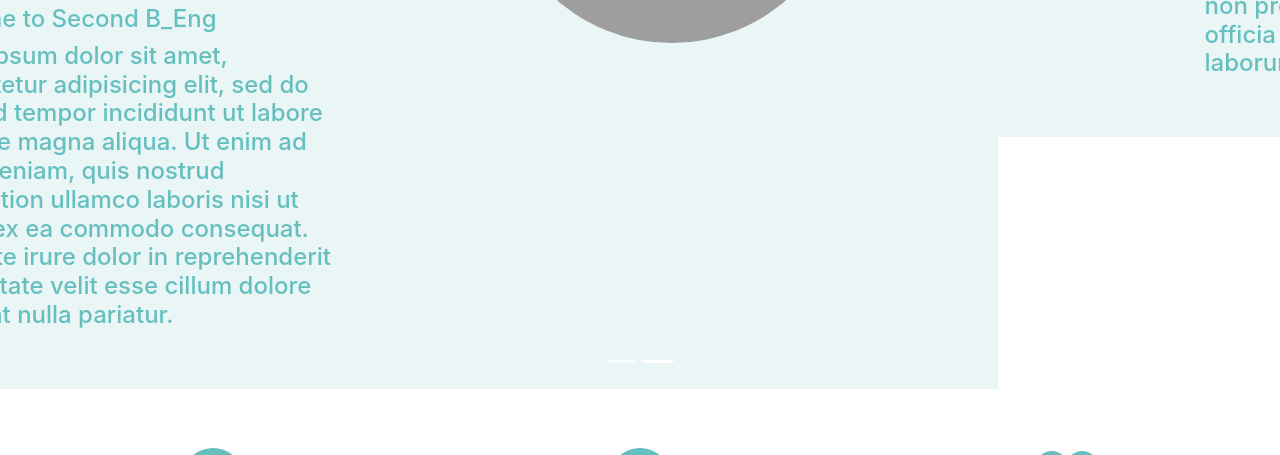
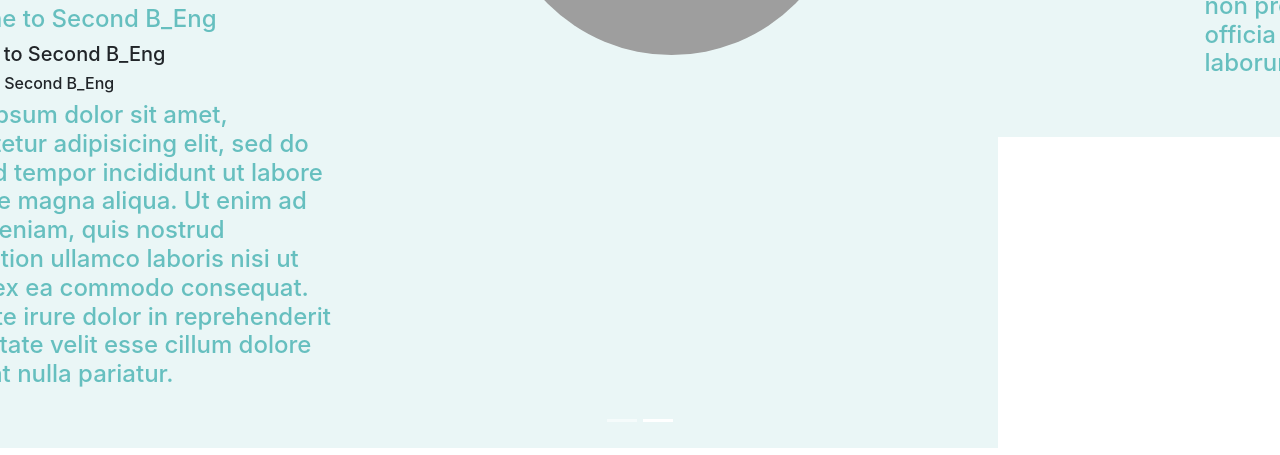
Before and after one commit to akhilarora011/fitness-web-app, a plain HTML site: page index.html in a window 1280 px wide. Shown: the part 645-1100 px from the top of the page. Drawn offline with nearby package versions, Linux system fonts and the light colour scheme; grey boxes are pictures that could not be loaded.

Commit message:
Added H5 and H6

```diff
--- a/index.html
+++ b/index.html
@@ -73,6 +73,8 @@
               <h2 class="big-heading">Welcome to Second B_Eng</h2>
               <h3 class="big-heading">Welcome to Second B_Eng</h3>
               <h4 class="big-heading">Welcome to Second B_Eng</h4>
+              <h5 class="big-heading">Welcome to Second B_Eng</h5>
+              <h6 class="big-heading">Welcome to Second B_Eng</h6>
 
               <h4>
               Lorem ipsum dolor sit amet, consectetur adipisicing elit,
```
